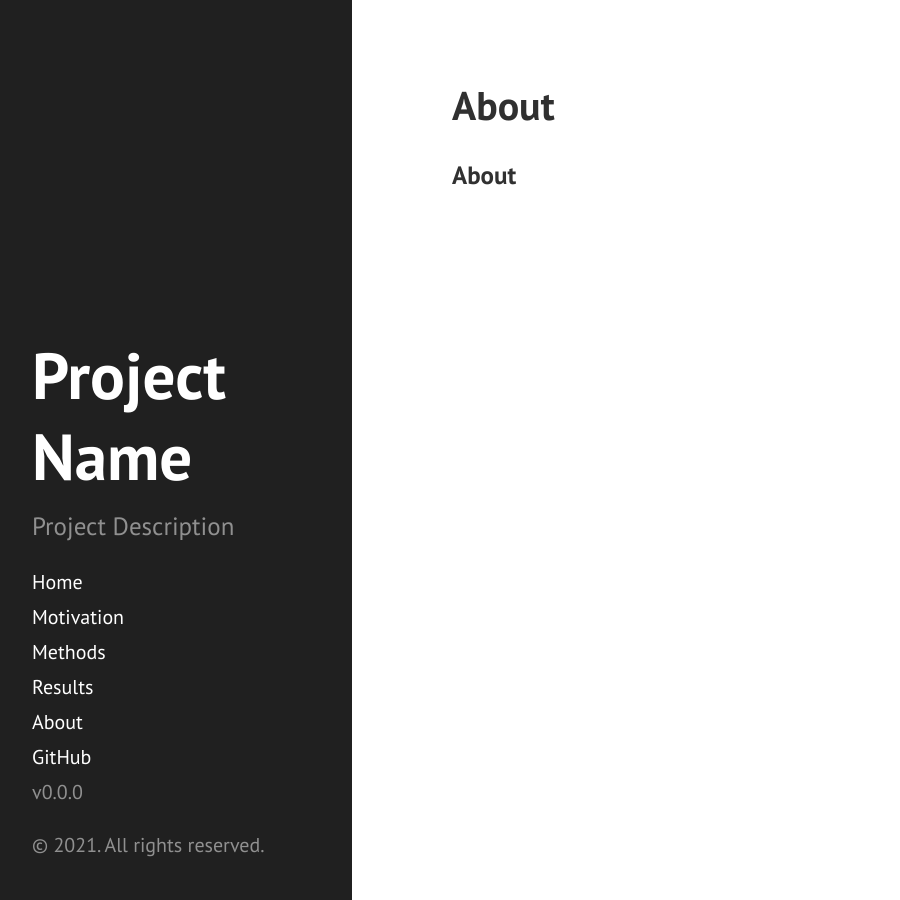
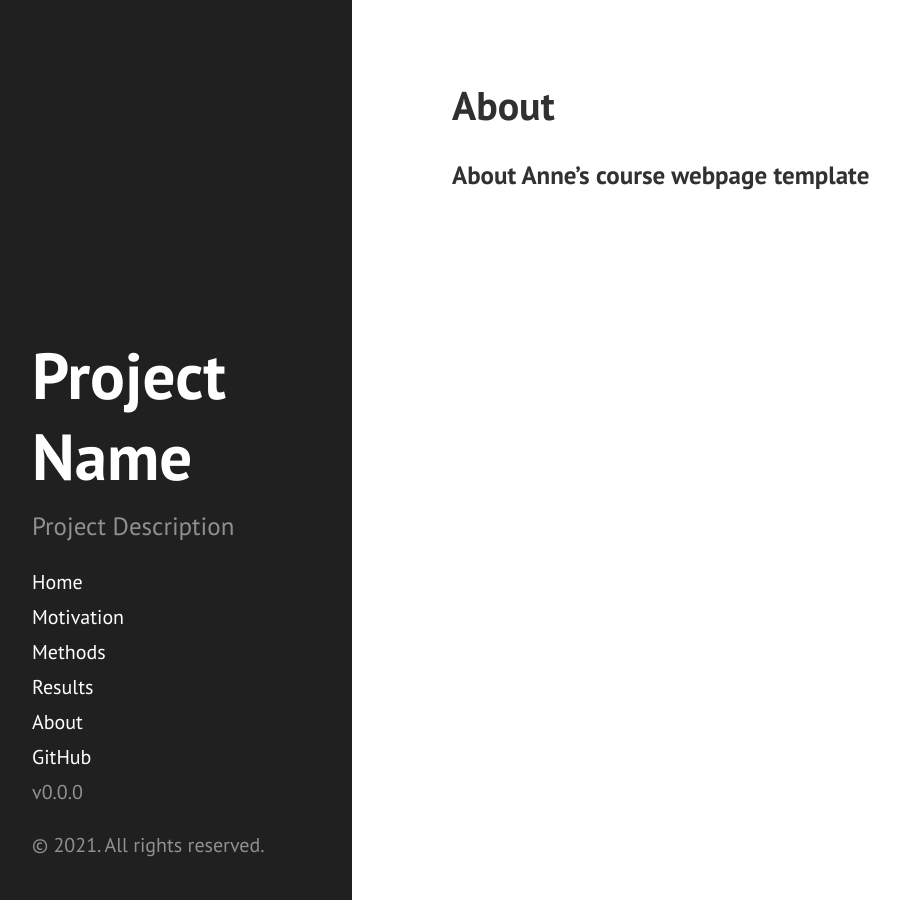
Before and after one commit to anne-m-burton/course-template-temp, a Jekyll site: the page built from about.md, in a window 1280 px wide. Shown: the whole page, without its empty margins (8-908 px from the left). Built offline with Jekyll 4.4.1, drawn with Linux system fonts in a browser that asks for light colours.

Commit message:
Update about.md
update about.md

```diff
--- a/about.md
+++ b/about.md
@@ -3,4 +3,4 @@ layout: page
 title: About
 ---
 
-### About
+### About Anne's course webpage template
```
